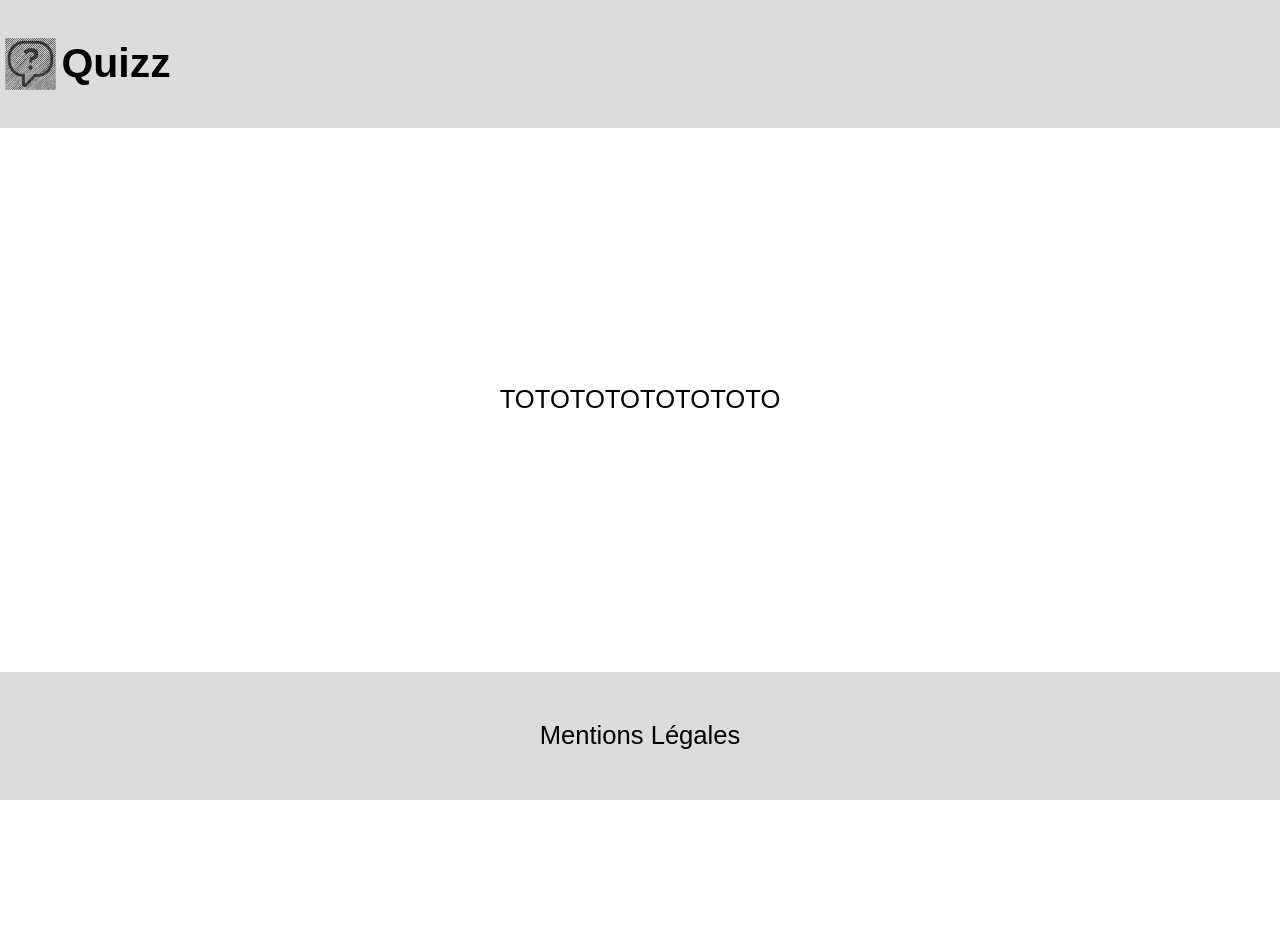
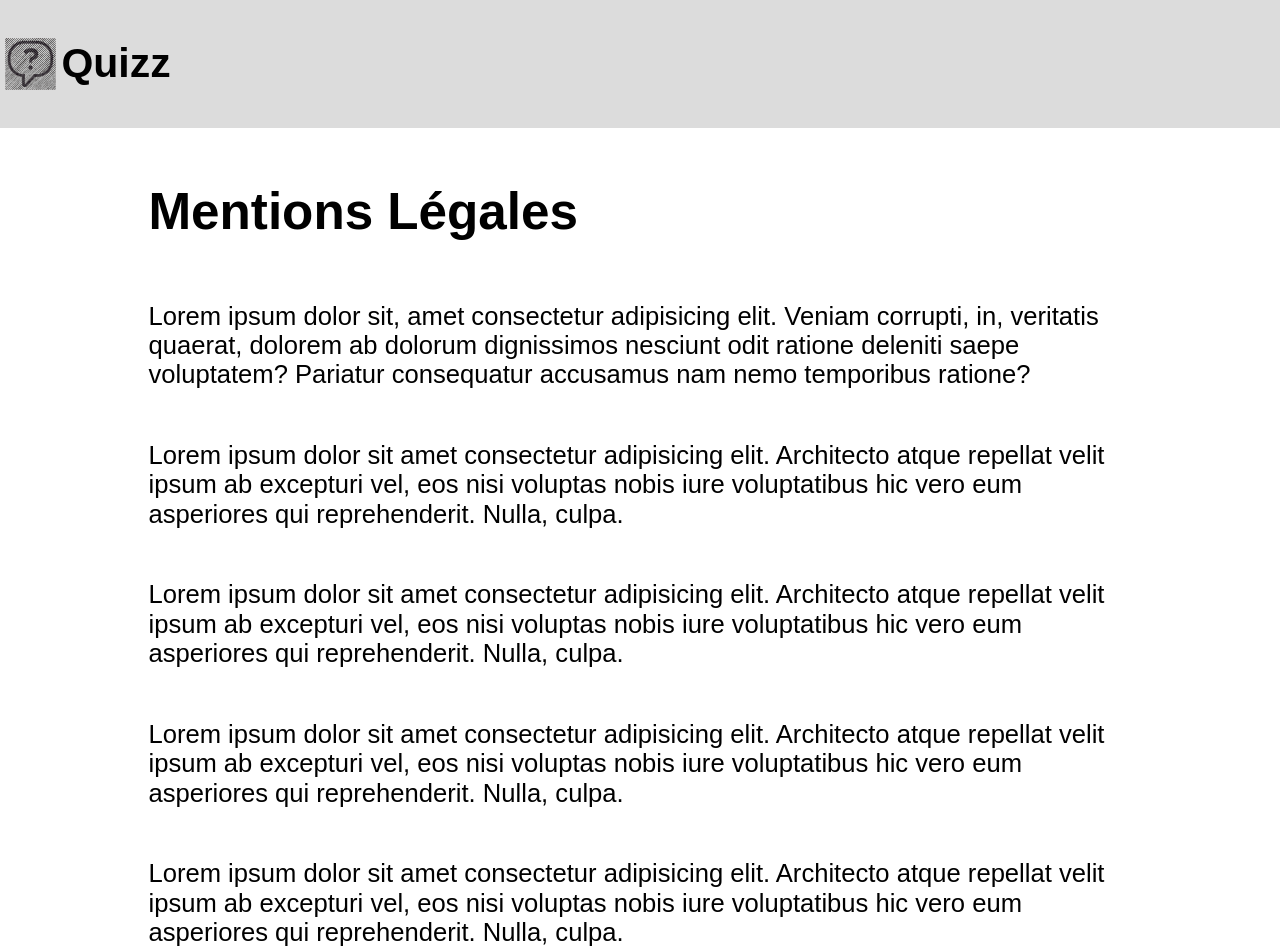
Before and after one commit to Super-meat-boy/quiz-formation-angular, an Angular app in the folder front/: page /legal in a window 1280 px wide. Shown: the top 952 px of the page. Before the commit the page ends 800 px from the top, so only its background shows below. Built offline with nearby package versions, Linux system fonts and the light colour scheme.

Commit message:
create module quizz-create

```diff
--- a/front/src/app/app.component.scss
+++ b/front/src/app/app.component.scss
@@ -2,4 +2,5 @@
   display:flex;
   min-height: 100vh ;
   flex-direction: column;
+  position: sticky;
 }
--- a/front/src/app/app.module.ts
+++ b/front/src/app/app.module.ts
@@ -6,6 +6,7 @@ import { LayoutModule } from './layout/layout.module';
 import { AppRoutingModule } from './app-routing.module';
 import { HomeComponent } from './routes/home/home.component';
 import { LegalComponent } from './routes/legal/legal.component';
+import { QuizzCreateModule } from './quizz-create/quizz-create.module';
 
 @NgModule({
   declarations: [
@@ -16,7 +17,8 @@ import { LegalComponent } from './routes/legal/legal.component';
   imports: [
     BrowserModule,
     LayoutModule,
-    AppRoutingModule
+    AppRoutingModule,
+    QuizzCreateModule
   ],
   providers: [],
   bootstrap: [AppComponent]
--- /dev/null
+++ b/front/src/app/quizz-create/quizz-create-routing.module.ts
@@ -0,0 +1,11 @@
+import { NgModule } from '@angular/core';
+import { Routes, RouterModule } from '@angular/router';
+
+
+const routes: Routes = [];
+
+@NgModule({
+  imports: [RouterModule.forChild(routes)],
+  exports: [RouterModule]
+})
+export class QuizzCreateRoutingModule { }
--- a/front/src/app/routes/home/home.component.html
+++ b/front/src/app/routes/home/home.component.html
@@ -1,4 +1,4 @@
-<main>
+<div>
   <button>CREATE YOUR QUIZZ</button>
   <button>LET'S PLAY</button>
-</main>
+</div>
--- a/front/src/app/routes/home/home.component.scss
+++ b/front/src/app/routes/home/home.component.scss
@@ -7,3 +7,7 @@ button {
 main {
   display: flex;
 }
+
+div {
+  display: flex;
+}
--- a/front/src/app/routes/legal/legal.component.html
+++ b/front/src/app/routes/legal/legal.component.html
@@ -1 +1,10 @@
-<p>TOTOTOTOTOTOTOTO</p>
+<main>
+  <h1>Mentions Légales</h1>
+  <p>Lorem ipsum dolor sit, amet consectetur adipisicing elit. Veniam corrupti, in, veritatis quaerat, dolorem ab dolorum dignissimos nesciunt odit ratione deleniti saepe voluptatem? Pariatur consequatur accusamus nam nemo temporibus ratione?</p>
+  <p>Lorem ipsum dolor sit amet consectetur adipisicing elit. Architecto atque repellat velit ipsum ab excepturi vel, eos nisi voluptas nobis iure voluptatibus hic vero eum asperiores qui reprehenderit. Nulla, culpa.</p>
+  <p>Lorem ipsum dolor sit amet consectetur adipisicing elit. Architecto atque repellat velit ipsum ab excepturi vel, eos nisi voluptas nobis iure voluptatibus hic vero eum asperiores qui reprehenderit. Nulla, culpa.</p>
+  <p>Lorem ipsum dolor sit amet consectetur adipisicing elit. Architecto atque repellat velit ipsum ab excepturi vel, eos nisi voluptas nobis iure voluptatibus hic vero eum asperiores qui reprehenderit. Nulla, culpa.</p>
+  <p>Lorem ipsum dolor sit amet consectetur adipisicing elit. Architecto atque repellat velit ipsum ab excepturi vel, eos nisi voluptas nobis iure voluptatibus hic vero eum asperiores qui reprehenderit. Nulla, culpa.</p>
+  <p>Lorem ipsum dolor sit amet consectetur adipisicing elit. Architecto atque repellat velit ipsum ab excepturi vel, eos nisi voluptas nobis iure voluptatibus hic vero eum asperiores qui reprehenderit. Nulla, culpa.</p>
+  <p>Lorem ipsum dolor sit amet consectetur adipisicing elit. Architecto atque repellat velit ipsum ab excepturi vel, eos nisi voluptas nobis iure voluptatibus hic vero eum asperiores qui reprehenderit. Nulla, culpa.</p>
+</main>
--- a/front/src/app/routes/legal/legal.component.scss
+++ b/front/src/app/routes/legal/legal.component.scss
@@ -0,0 +1,7 @@
+main {
+  display: flex;
+  flex-direction: column;
+  width: 100%;
+  max-width: 40em;
+  padding: 0.8em;
+}
--- a/front/src/styles.scss
+++ b/front/src/styles.scss
@@ -1,6 +1,9 @@
 /* You can add global styles to this file, and also import other style files */
 
 @import "../node_modules/normalize.css/normalize.css";
+*, *::before, *::after {
+  box-sizing: border-box;
+}
 
 body {
   color: inherit;
@@ -10,6 +13,14 @@ body {
   @media screen and (min-width: 900px) {
     font-size: 2vw;
   }
+}
+
+main {
+  display: flex;
+  flex-direction: column;
+  width: 100%;
+  max-width: 40em;
+  padding: 0.8em;
 }
 
 a {
```
Also changed, not shown: front/src/app/quizz-create/quizz-create.module.ts (added, +14 -0 lines).
